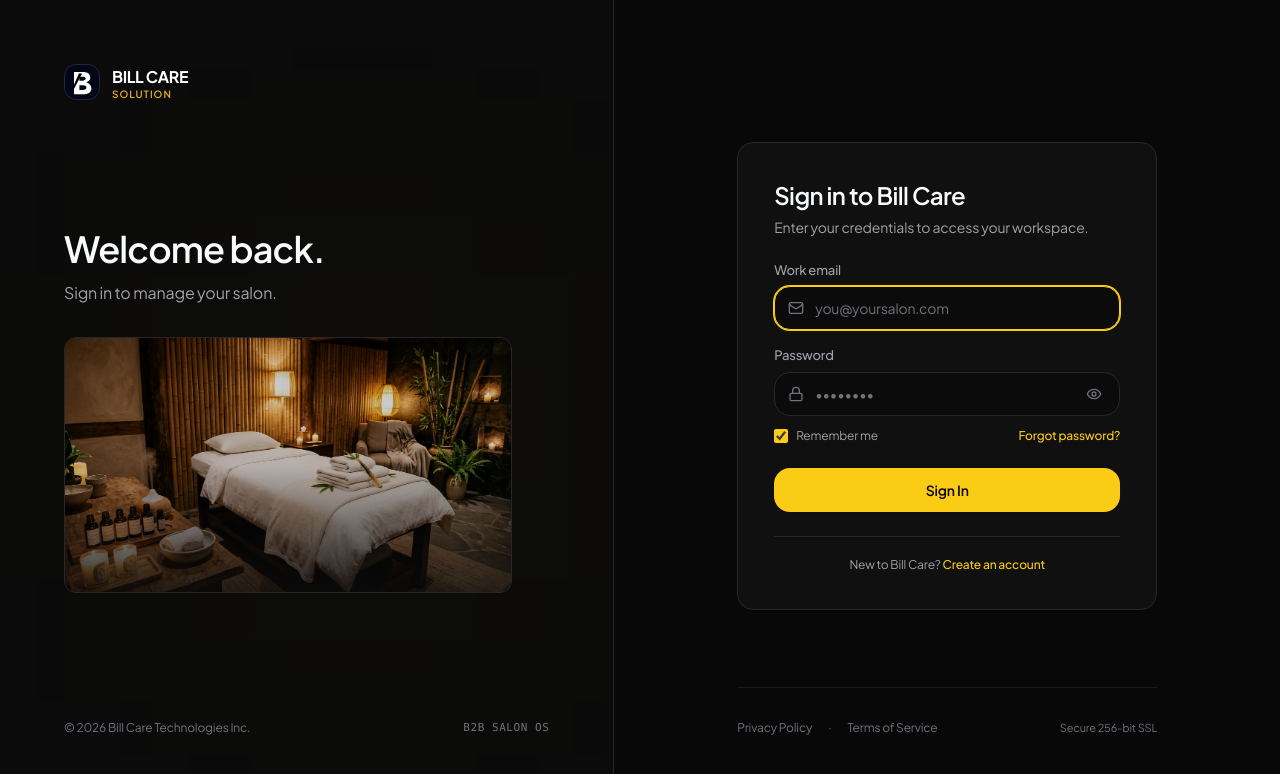
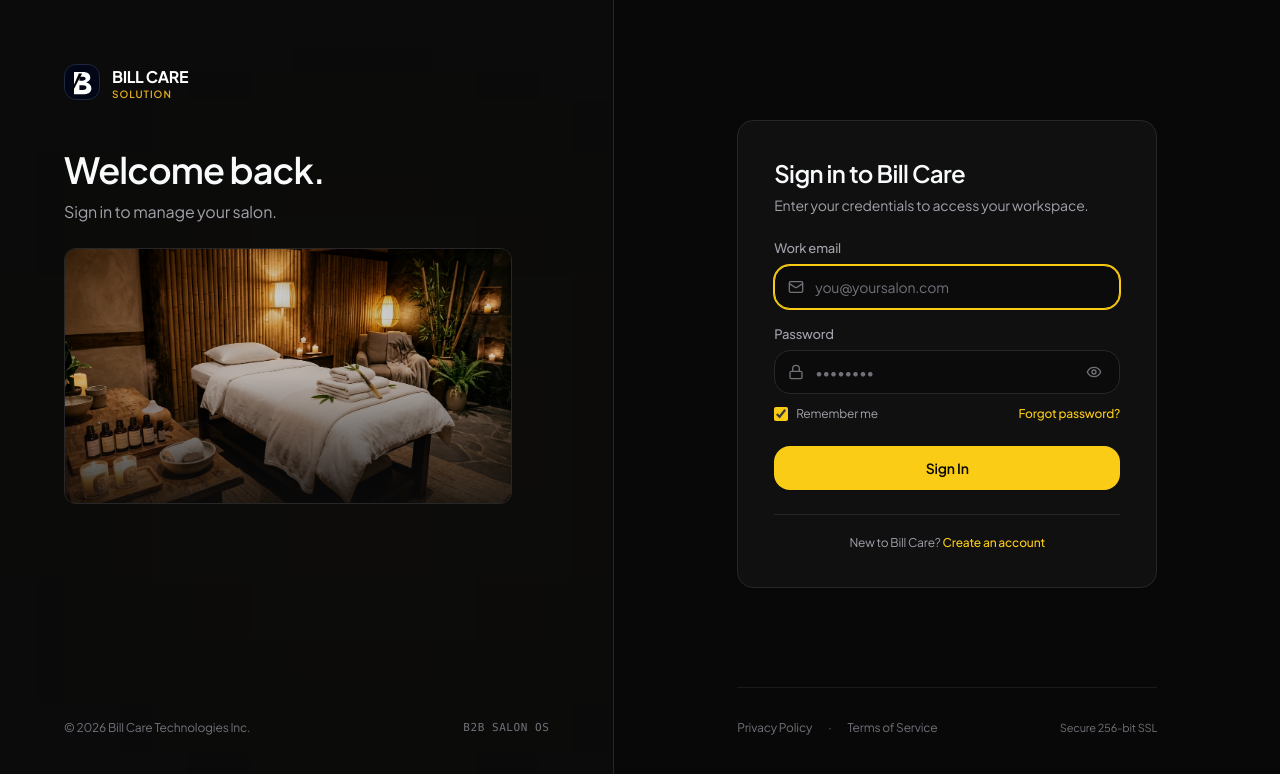
Before and after one commit to DARSHAN-URS/billcare, a Next.js app in the folder website/: page /login in a window 1280 px wide. Shown: the top 774 px of the page. Built offline with nearby package versions, Linux system fonts and the light colour scheme; no server answers.

Commit message:
style(auth): adjust vertical rhythm to lift text and image upward on auth layout

```diff
--- a/website/src/components/auth/auth-split-layout.tsx
+++ b/website/src/components/auth/auth-split-layout.tsx
@@ -42,9 +42,9 @@ export function AuthSplitLayout({
             </Link>
           </div>
 
-          {/* Editorial / Value Proposition (Strictly Minimal) */}
-          <div className="relative z-10 my-auto py-8 max-w-md space-y-8">
-            <div className="space-y-3">
+          {/* Editorial / Value Proposition (Lifted upward) */}
+          <div className="relative z-10 mt-8 xl:mt-12 mb-auto max-w-md space-y-6">
+            <div className="space-y-2.5">
               <h1 className="text-3xl xl:text-4xl font-semibold tracking-tight text-[#F8FAFC] leading-snug">
                 {headline}
               </h1>
@@ -73,7 +73,7 @@ export function AuthSplitLayout({
           </div>
 
           {/* Left Footer: Minimal brand indicator */}
-          <div className="relative z-10 text-xs text-[#71717A] flex items-center justify-between">
+          <div className="relative z-10 pt-6 text-xs text-[#71717A] flex items-center justify-between">
             <span>© {new Date().getFullYear()} Bill Care Technologies Inc.</span>
             <span className="font-mono text-[11px] tracking-wider text-[#71717A]">B2B SALON OS</span>
           </div>
@@ -91,8 +91,8 @@ export function AuthSplitLayout({
             </span>
           </div>
 
-          {/* Vertically Centered Form Content */}
-          <div className="w-full max-w-[420px] mx-auto my-auto py-4">
+          {/* Form Content (Lifted upward to match left side) */}
+          <div className="w-full max-w-[420px] mx-auto mt-4 lg:mt-8 xl:mt-12 mb-auto py-2">
             {children}
           </div>
 
```
